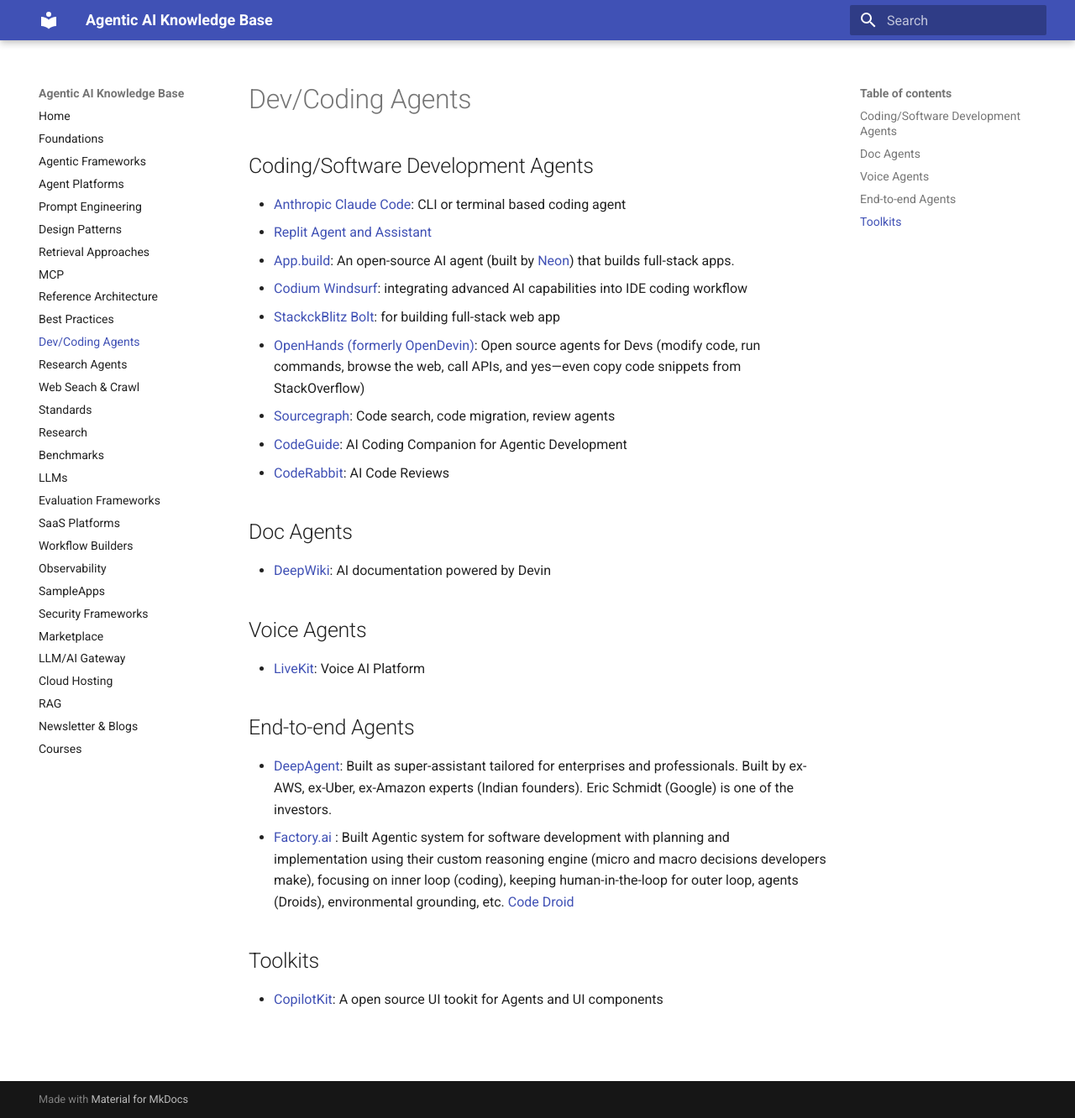
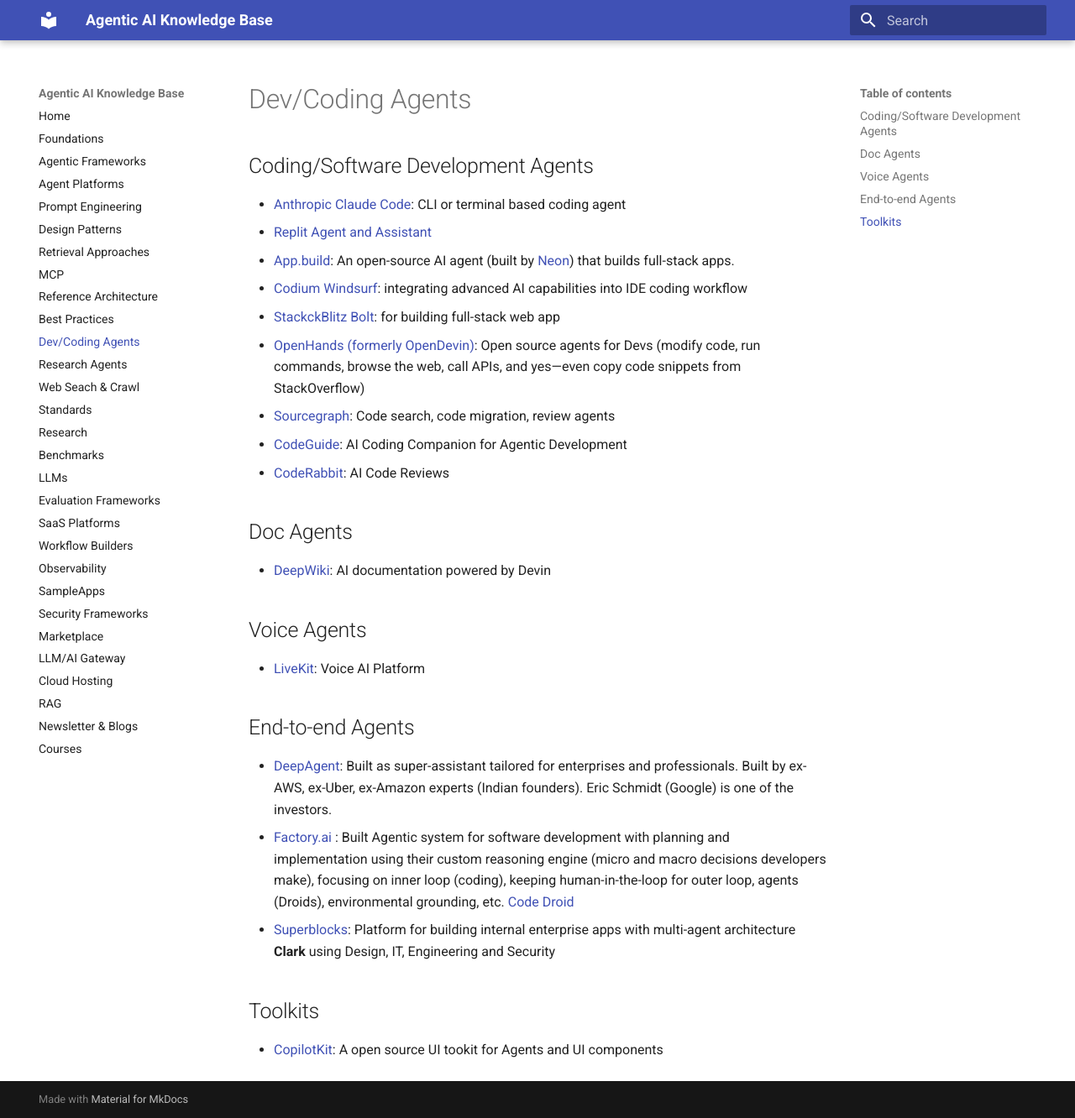
Before and after one commit to ankurkumarz/agentic-ai-knowledge-base, an MkDocs documentation site: the page built from docs/DevAgents/Readme.md, in a window 1280 px wide and 1332 px high. Shown: the whole window at 84% size. Built offline with MkDocs 1.6.1 and Material for MkDocs 9.7.7, drawn with Linux system fonts in a browser that asks for light colours.

Commit message:
Update Readme.md with Clark

```diff
--- a/docs/DevAgents/Readme.md
+++ b/docs/DevAgents/Readme.md
@@ -22,6 +22,7 @@
 
 - [DeepAgent](https://deepagent.abacus.ai/): Built as super-assistant tailored for enterprises and professionals. Built by ex-AWS, ex-Uber, ex-Amazon experts (Indian founders). Eric Schmidt (Google) is one of the investors.
 - [Factory.ai](https://www.factory.ai/) : Built Agentic system for software development with planning and implementation using their custom reasoning engine (micro and macro decisions developers make), focusing on inner loop (coding), keeping human-in-the-loop for outer loop, agents (Droids), environmental grounding, etc. [Code Droid](https://www.factory.ai/news/code-droid-technical-report)
+- [Superblocks](https://www.superblocks.com/): Platform for building internal enterprise apps with multi-agent architecture **Clark** using Design, IT, Engineering and Security
 
 ## Toolkits
 
```
